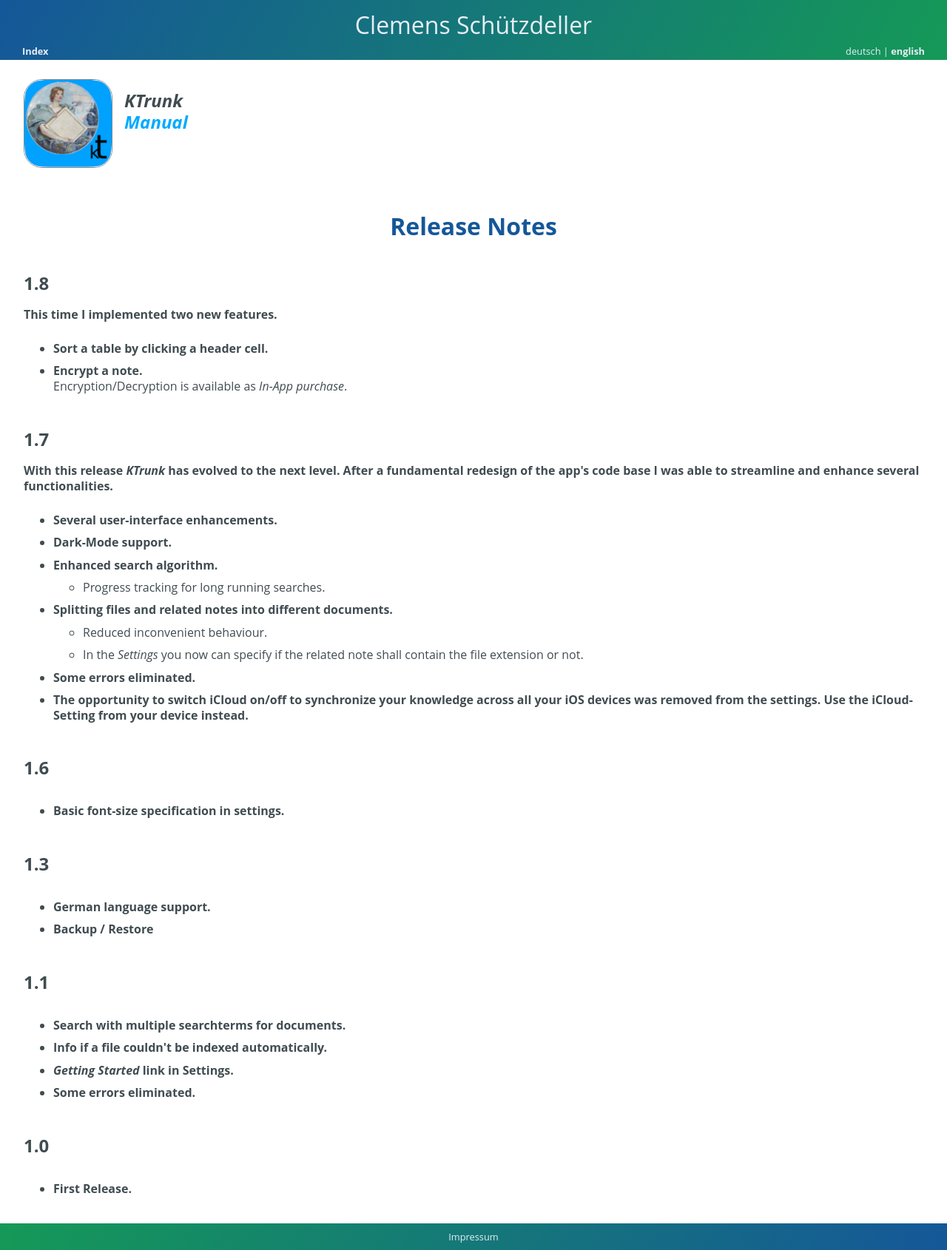
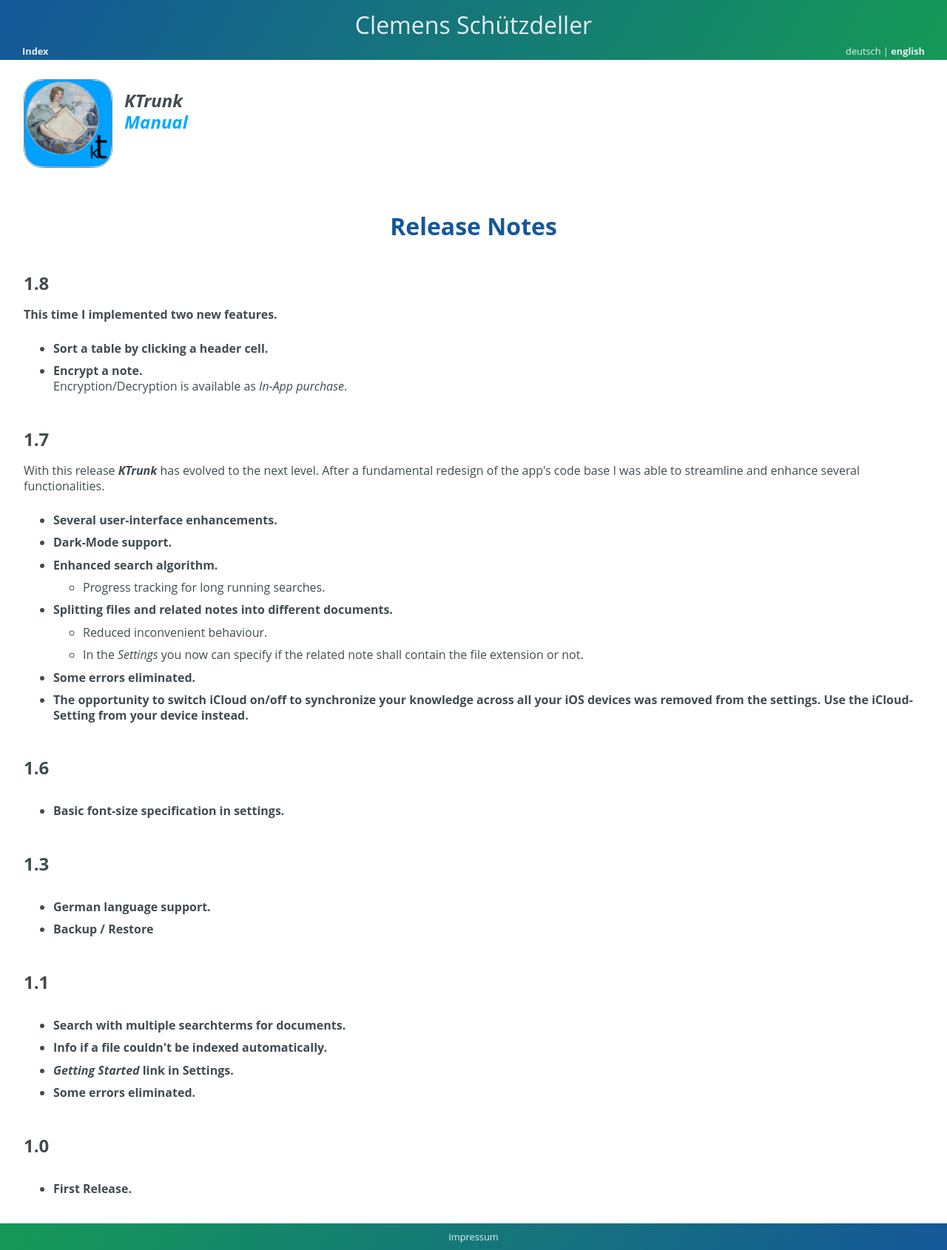
Before and after one commit to cs-LA/home, a Jekyll site: the page built from KTrunk/Manual/ReleaseNotes.md, in a window 1280 px wide. Shown: the whole page at 74% size. Built offline with Jekyll 4.4.1, drawn with Linux system fonts in a browser that asks for light colours; our own code applies the rules of GitHub Pages for plain Markdown files.

Commit message:
Update ReleaseNotes.md

```diff
--- a/KTrunk/Manual/ReleaseNotes.md
+++ b/KTrunk/Manual/ReleaseNotes.md
@@ -26,14 +26,14 @@
   </li>
   <li>
     <span class="en"><b>Encrypt a note.</b><br>Encryption/Decryption is available as <em>In-App purchase</em>.</span>
-    <span class="de"><b>Verschlüsseln einer Notiz.<br>Verschlüsselung/Entschlüsselung ist als <em>In-App Kauf</em> verfügbar.</b></span>
+    <span class="de"><b>Verschlüsseln einer Notiz.</b><br>Verschlüsselung/Entschlüsselung ist als <em>In-App Kauf</em> verfügbar.</span>
   </li>
 </ul>
 
 <h3>1.7</h3>
 <p>
-  <span class="en"><b>With this release <i><b>KTrunk</b></i> has evolved to the next level. After a fundamental redesign of the app's code base I was able to streamline and enhance several functionalities.</b></span>
-  <span class="de"><b>Mit diesem Release hat <i><b>KTrunk</b></i> eine neue Entwicklungsstufe erreicht. Nach einer grundlegenden Überarbeitung der App konnte ich verschiedene Funktionalitäten straffen und verbessern.</b></span>
+  <span class="en">With this release <i><b>KTrunk</b></i> has evolved to the next level. After a fundamental redesign of the app's code base I was able to streamline and enhance several functionalities.</span>
+  <span class="de">Mit diesem Release hat <i><b>KTrunk</b></i> eine neue Entwicklungsstufe erreicht. Nach einer grundlegenden Überarbeitung der App konnte ich verschiedene Funktionalitäten straffen und verbessern.</span>
 </p>
 <ul>
   <li>
```
